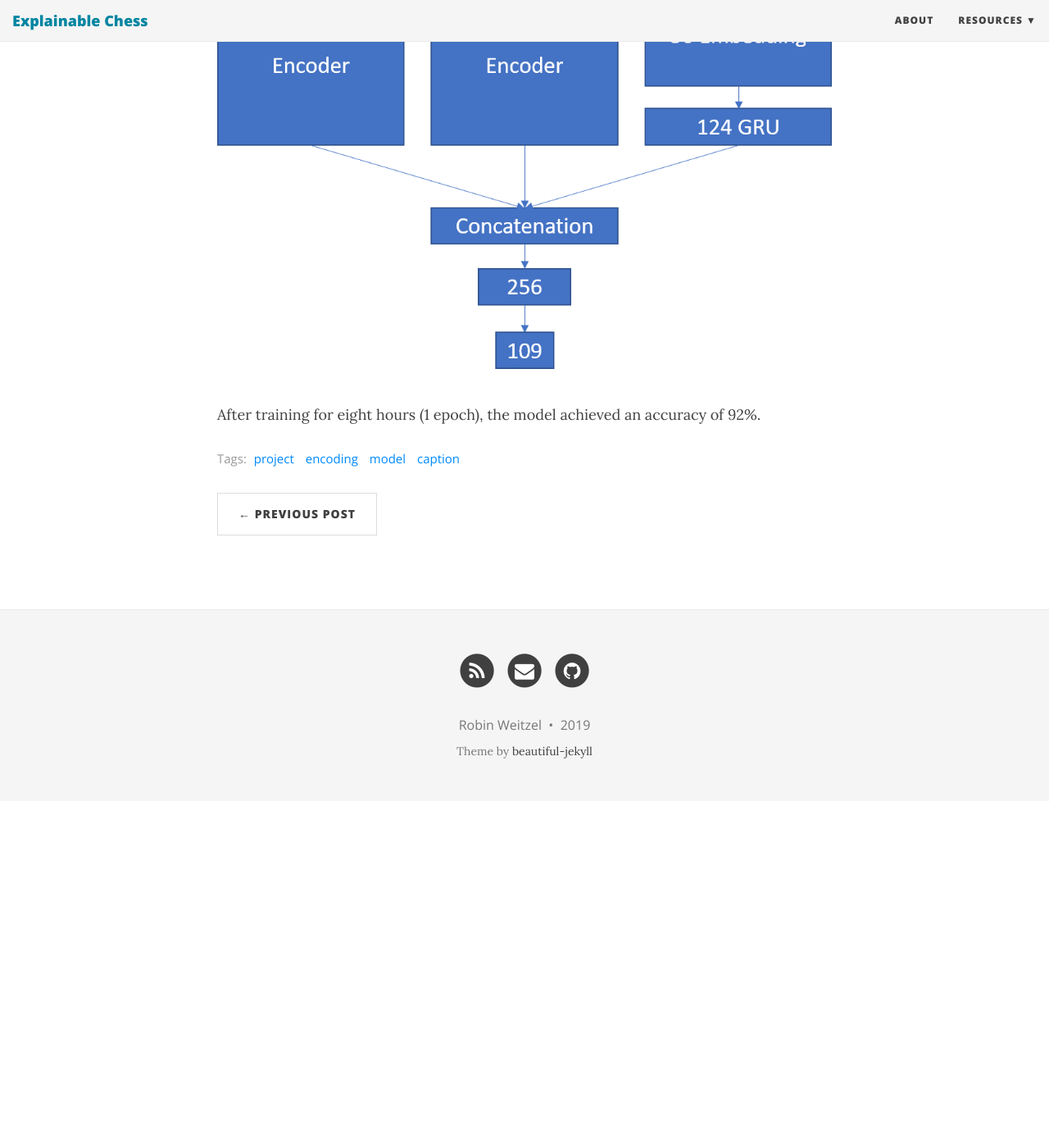
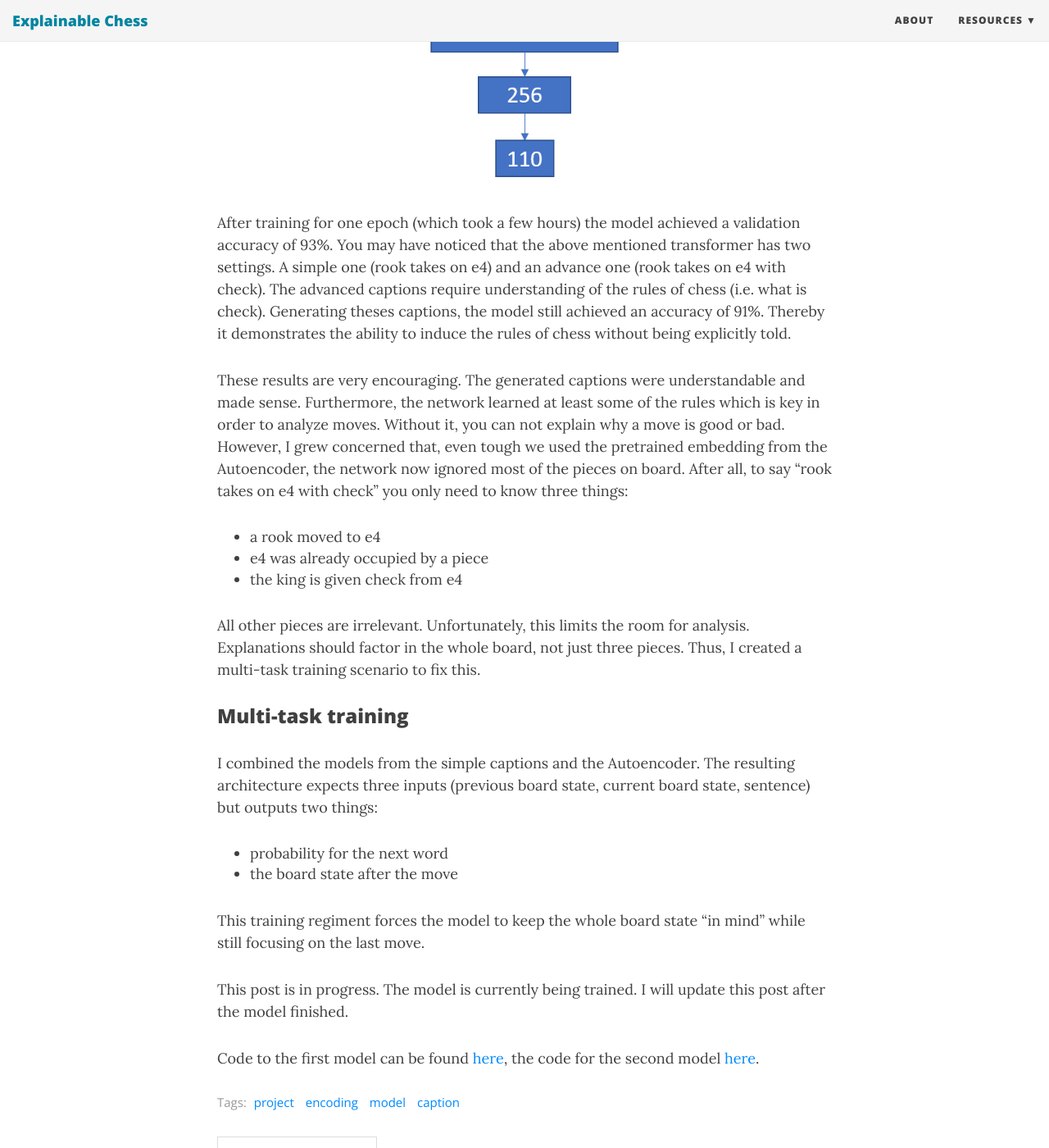
Before and after one commit to RobinWeitzel/nn-project, a Jekyll site: the page built from _posts/2019-05-13-simple-captions.md, in a window 1280 px wide and 1400 px high, scrolled down 4855 px. Shown: the whole window at 82% size. Built offline with Jekyll 4.4.1, drawn with Linux system fonts in a browser that asks for light colours; nearby versions of some CDN libraries; before the commit the page ends 5832 px from its top, so only the background shows below that; some of the changed text lies outside the part shown.

Commit message:
continued sixth blog post

```diff
--- a/_posts/2019-05-13-simple-captions.md
+++ b/_posts/2019-05-13-simple-captions.md
@@ -91,20 +91,17 @@
             modifier = " with promotion to " + pieces[move[-1:]].lower() + modifier
         move = move[:-2]
 
+    if "e.p." in move: # En passant
+        move = move.replace('e.p.', '')
+        if verbose:
+            return  " en passant" + modifier
+
     # Special cases
-    if "O-O" in move: # Kingside caste
+    if "O-O" == move: # Kingside caste
         return "Kingside castle" + modifier
 
     if move == "O-O-O": # Queenside castle
         return "Queenside castle" + modifier
-
-    if "e.p." in move: # En passant
-        move = move.replace('e.p.', '')
-        move = move.split('x')[1]
-        if verbose:
-            return "Pawn takes on " + move + " en passant"
-        else:
-            return "Pawn takes on " + move + ""
 
     # extract final position
     position = move[-2:]
@@ -116,7 +113,7 @@
 
     piece = pieceToWord(move, verbose)
 
-    return piece + action + position + modifier
+    return piece + action + position + modifier + " <End>"
 ~~~
 
 This yielded a dataset of around 5.5 million moves with captions.
@@ -144,4 +135,42 @@
 
 ![model architecture](../img/post_6_vis_3.PNG)
 
-After training for eight hours (1 epoch), the model achieved an accuracy of 92%.
+After training for one epoch (which took a few hours) the model achieved a validation accuracy of 93%.
+You may have noticed that the above mentioned transformer has two settings.
+A simple one (rook takes on e4) and an advance one (rook takes on e4 with check).
+The advanced captions require understanding of the rules of chess (i.e. what is check).
+Generating theses captions, the model still achieved an accuracy of 91%.
+Thereby it demonstrates the ability to induce the rules of chess without being explicitly told.
+
+These results are very encouraging.
+The generated captions were understandable and made sense.
+Furthermore, the network learned at least some of the rules which is key in order to analyze moves.
+Without it, you can not explain why a move is good or bad.
+However, I grew concerned that, even tough we used the pretrained embedding from the Autoencoder, the network now ignored most of the pieces on board.
+After all, to say "rook takes on e4 with check" you only need to know three things:
+
+* a rook moved to e4
+* e4 was already occupied by a piece
+* the king is given check from e4
+
+All other pieces are irrelevant.
+Unfortunately, this limits the room for analysis.
+Explanations should factor in the whole board, not just three pieces.
+Thus, I created a multi-task training scenario to fix this.
+
+### Multi-task training
+I combined the models from the simple captions and the Autoencoder.
+The resulting architecture expects three inputs (previous board state, current board state, sentence) but outputs two things:
+
+* probability for the next word
+* the board state after the move
+
+This training regiment forces the model to keep the whole board state "in mind" while still focusing on the last move.
+
+
+
+This post is in progress. The model is currently being trained. I will update this post after the model finished.
+
+
+
+Code to the first model can be found [here](https://github.com/RobinWeitzel/nn-project/blob/master/simple_captions.ipynb), the code for the second model [here](https://github.com/RobinWeitzel/nn-project/blob/master/multi_task_learning.ipynb).
--- a/index.html
+++ b/index.html
@@ -1,7 +1,7 @@
 ---
 layout: page
 title: Explainable Chess
-subtitle: This describes my efforts to train neural networks to explain chess moves
+subtitle: This blog describes my efforts to train neural networks to explain chess moves
 use-site-title: true
 ---
 
```
Also changed, not shown: other parts of _posts/2019-05-13-simple-captions.md (+6 -12 lines), img/post_6_vis_3.PNG.
